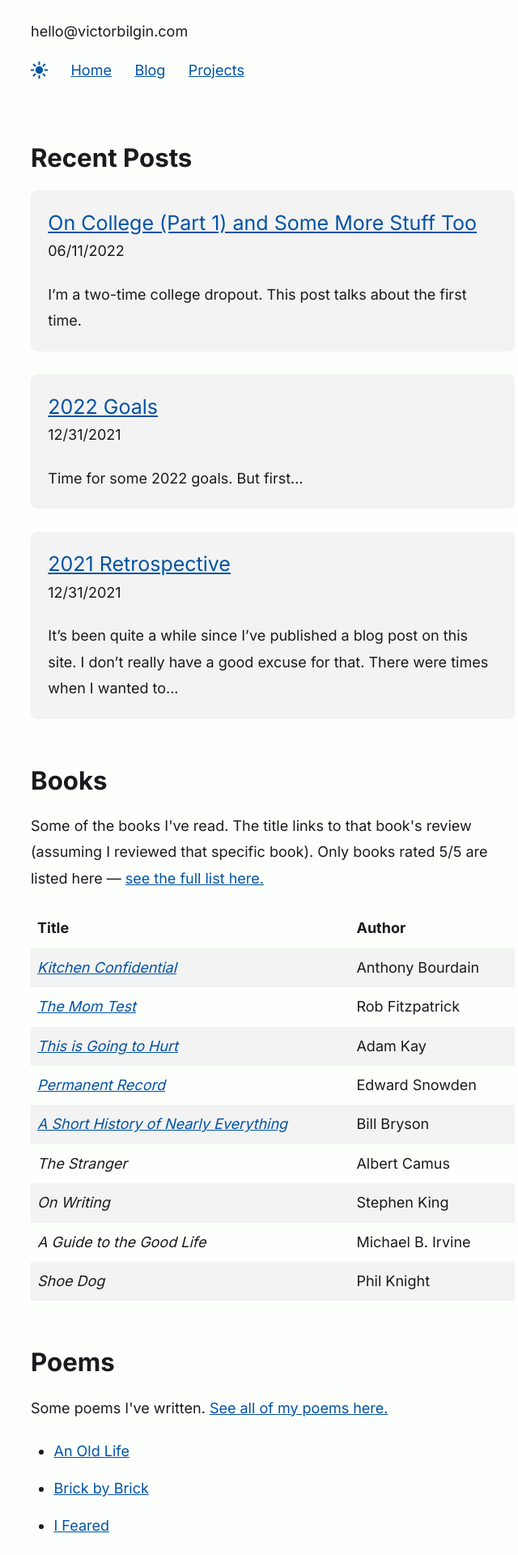
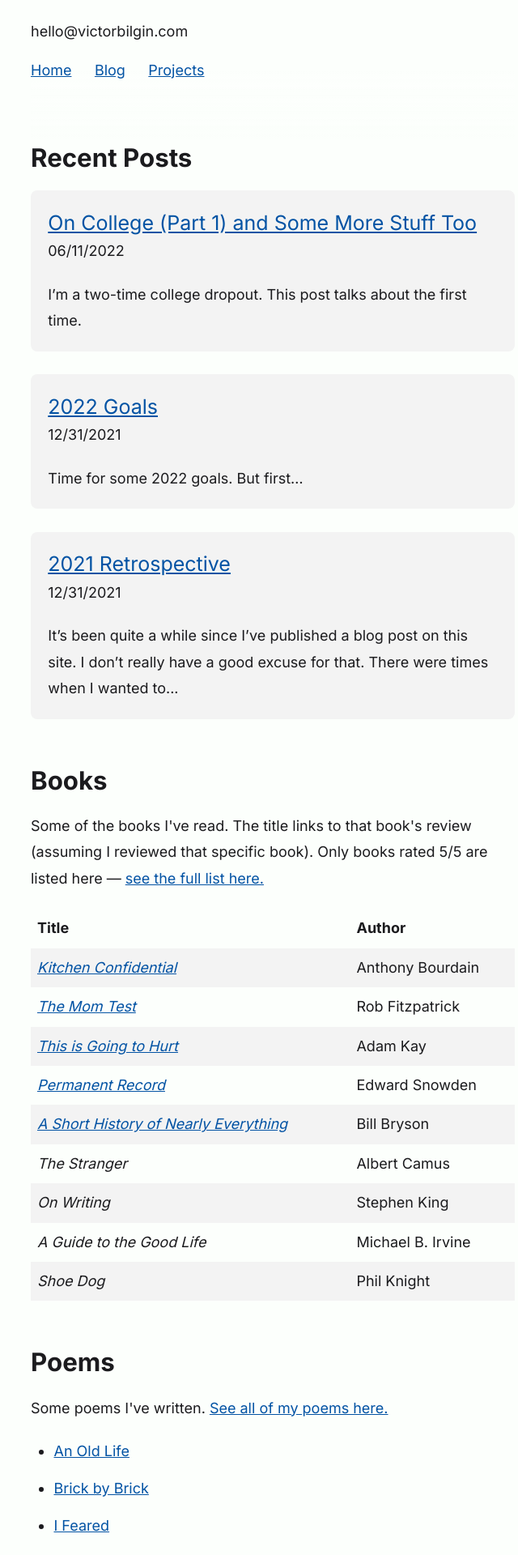
Before and after one commit to vbilgin/victorbilgin.com, a Jekyll site: the page built from index.html, in a window 1280 px wide. Shown: the top 1920 px of the page at 81% size, without its empty margins (303-943 px from the left). Built offline with Jekyll 4.4.1, drawn with Linux system fonts in a browser that asks for light colours.

Commit message:
Removed dark mode

```diff
--- a/_includes/header.html
+++ b/_includes/header.html
@@ -4,15 +4,6 @@
   >
   <nav class="header__nav mt--100">
     <ul class="nav__list flex">
-      <li>
-        <img
-          class="color-toggle"
-          id="color-toggle"
-          src="/assets/img/icons/sun.svg"
-          alt="A sun icon"
-          aria-label="Toggle color mode"
-        />
-      </li>
       <li><a href="/">Home</a></li>
       <li><a href="/blog">Blog</a></li>
       <li><a href="/projects">Projects</a></li>
--- a/_sass/utilities/_base.scss
+++ b/_sass/utilities/_base.scss
@@ -1,5 +1,4 @@
 body {
-  // Default light color theme
   background-color: var(--clr-primary);
   color: var(--clr-secondary);
 
@@ -33,8 +32,6 @@ h5 {
 }
 
 a {
-  // Set defualt color of links
-  // based on light color theme
   color: var(--clr-accent);
 }
 
@@ -66,7 +63,6 @@ table {
 
   width: 100%;
 
-  // Default light theme
   color: var(--clr-secondary);
   background-color: var(--clr-primary);
 
@@ -86,8 +82,6 @@ table {
   }
 
   tr:nth-child(even) {
-    // Default light theme accent
-    // for all even rows
     background-color: var(--clr-tbl-accent);
   }
 }
--- a/_sass/utilities/_vars.scss
+++ b/_sass/utilities/_vars.scss
@@ -26,7 +26,7 @@
   --fs-italic: italic;
 
   // FONT SIZES
-  --fs-base: 18px; // Base font size for the document
+  --fs-base: 112.5%; // Base font size for the document; 100% == 16px, 112.5% == 18px
 
   --fs-900: 3.052rem; // 54.936px
   --fs-800: 2.441rem; // 43.938px
--- a/assets/js/main.js
+++ b/assets/js/main.js
@@ -12,29 +12,3 @@ const changeNav = () => {
 };
 
 window.addEventListener("scroll", changeNav);
-
-// Dark mode
-let darkModeEnabled = localStorage.getItem("isDarkModeEnabled");
-const colorToggleBtn = document.querySelector("#color-toggle");
-
-const toggleColorMode = color => {
-  if (color === "light") {
-    document.body.classList.remove("dark-mode");
-    localStorage.setItem("isDarkModeEnabled", false);
-    colorToggleBtn.src = "/assets/img/icons/sun.svg";
-    colorToggleBtn.alt = "A sun icon";
-  } else if (color === "dark") {
-    document.body.classList.add("dark-mode");
-    localStorage.setItem("isDarkModeEnabled", true);
-    colorToggleBtn.src = "/assets/img/icons/moon.svg";
-    colorToggleBtn.alt = "A moon icon";
-  }
-};
-
-if (darkModeEnabled === "true") toggleColorMode("dark");
-
-colorToggleBtn.addEventListener("click", () => {
-  darkModeEnabled = localStorage.getItem("isDarkModeEnabled");
-  if (darkModeEnabled === "false") toggleColorMode("dark");
-  else toggleColorMode("light");
-});
```
Also changed, not shown: assets/img/icons/moon.svg (deleted), assets/img/icons/sun.svg (deleted), assets/js/colorThemeToggle.js (deleted).
